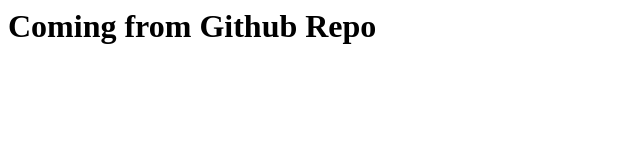
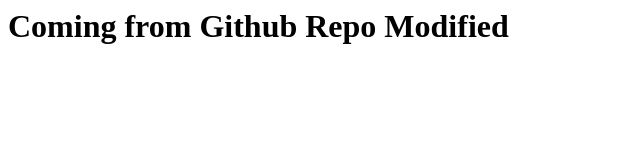
Before and after one commit to devopswithcloud/webserverd2, a plain HTML site: page index.html in a window 1280 px wide. Shown: the whole page, without its empty margins (0-640 px from the left). Drawn offline with Linux system fonts and the light colour scheme.

Commit message:
Update index.html

```diff
--- a/index.html
+++ b/index.html
@@ -1 +1 @@
-<h1>Coming from Github Repo</h1>
+<h1>Coming from Github Repo Modified </h1>
```
